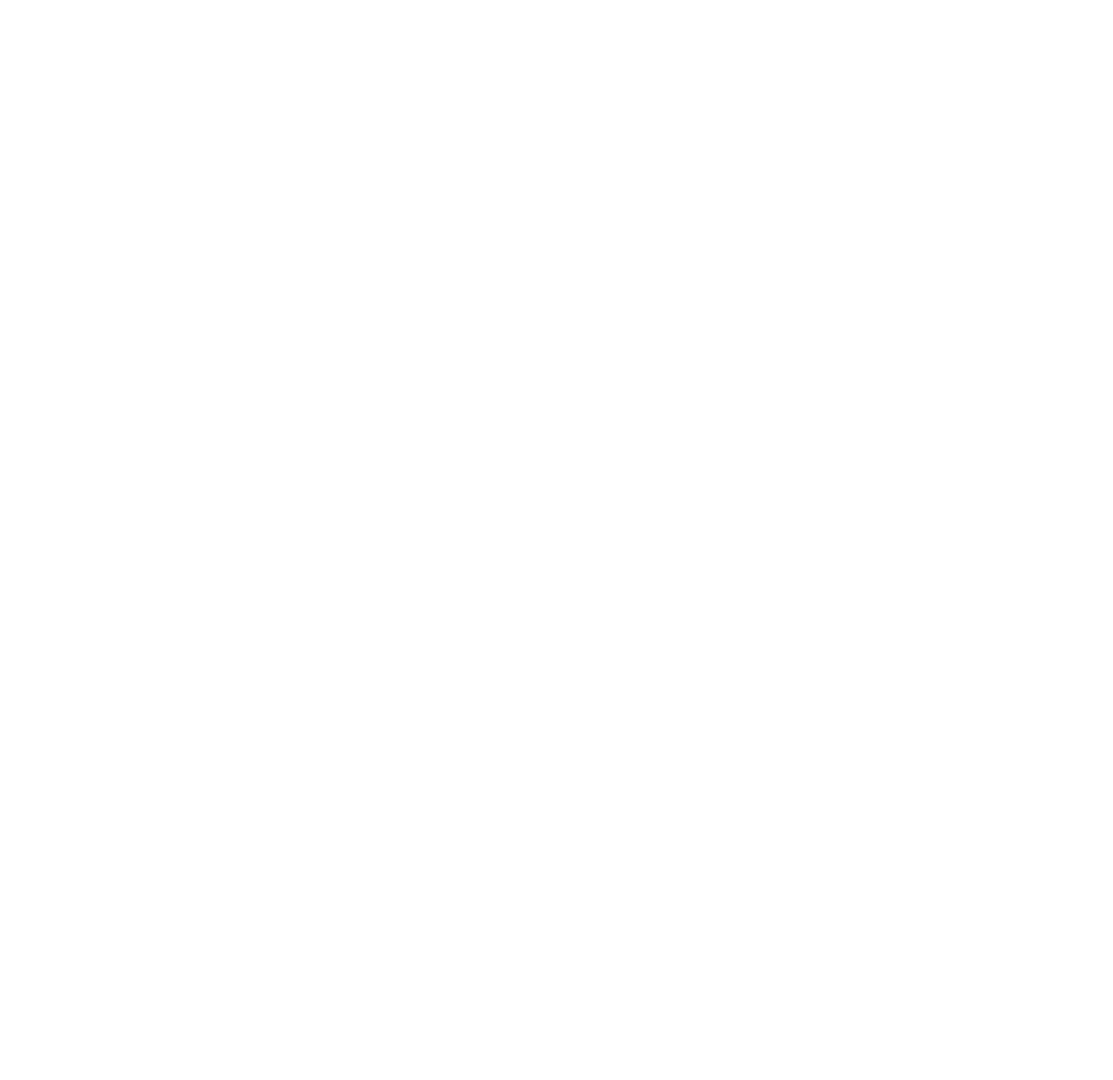
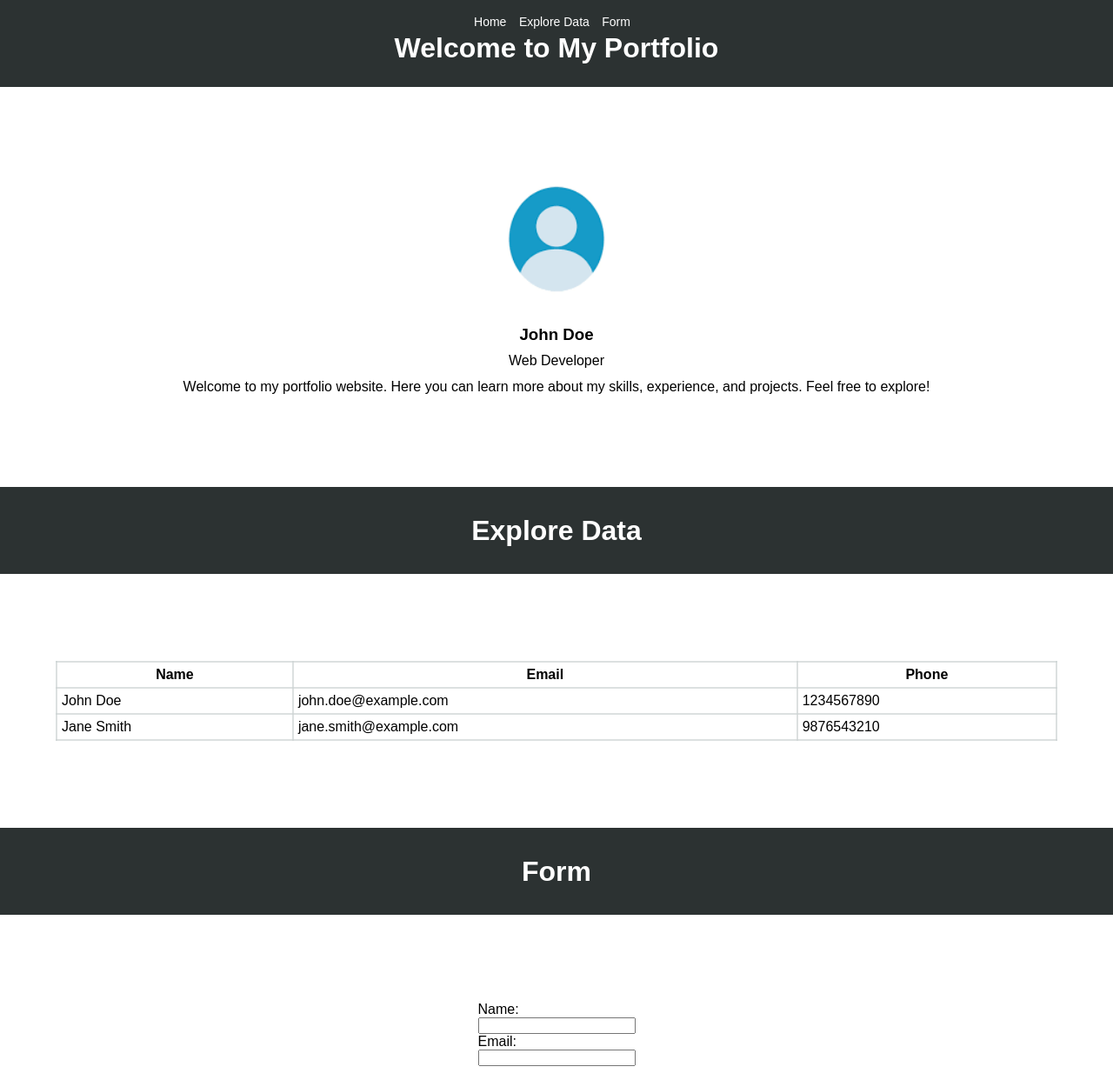
Before and after one commit to helmud21/LatihanHTGO, a plain HTML site: page app/index.html in a window 1280 px wide. Shown: the whole page at 87% size. Before the commit the page ends 800 px from the top, so only its background shows below. Drawn offline with Linux system fonts and the light colour scheme.

Commit message:
upload perubahan pada file index.html dan style.css

```diff
--- a/app/index.html
+++ b/app/index.html
@@ -4,8 +4,77 @@
     <meta charset="UTF-8">
     <meta name="viewport" content="width=device-width, initial-scale=1.0">
     <title>Document</title>
+
+    <link rel="stylesheet" href="../src/style.css">
 </head>
 <body>
+    <div class="body">
+        <!-- komponen div yang berisi Release 1 pada file simlc1.md (Release3.png) -->
+        <div class="home konten">
+            <div class="home-header">
+                <ul>
+                    <li>Home</li>
+                    <li>Explore Data</li>
+                    <li>Form</li>
+                </ul>
+                <h1>Welcome to My Portfolio</h1>
+            </div>
 
+            <div class="home-body">
+                <img src="../src/gambar/profile.png" alt="Gambar Profile">
+                <h3>John Doe</h3>
+                <p>Web Developer</p>
+                <p>Welcome to my portfolio website. Here you can learn more about my skills, experience, and projects. Feel free to explore!</p>
+            </div>
+        </div>
+
+        <!-- komponen div yang berisi Release 2 pada file simlc1.md (Release2.png) -->
+        <div class="exploring-data konten">
+            <div class="exploring-data-header">
+                <h1>Explore Data</h1>
+            </div>
+
+            <div class="exploring-data-body">
+                <table>
+                    <tr>
+                        <th>Name</th>
+                        <th>Email</th>
+                        <th>Phone</th>
+                    </tr>
+                    <tr>
+                        <td>John Doe</td>
+                        <td>john.doe@example.com</td>
+                        <td>1234567890</td>
+                    </tr>
+                    <tr>
+                        <td>Jane Smith</td>
+                        <td>jane.smith@example.com</td>
+                        <td>9876543210</td>
+                    </tr>
+                </table>
+            </div>
+        </div>
+
+        <!-- komponen div yang berisi Release 3 pada file simlc1.md (Release1.png) -->
+        <div class="form konten">
+            <div class="form-header">
+                <h1>Form</h1>
+            </div>
+
+            <div class="form-body">
+                <ul>
+                    <li>
+                        <p>Name:</p>
+                        <input type="text">
+                    </li>
+                    <li>
+                        <p>Email:</p>
+                        <input type="text">
+                    </li>
+                    <li></li>
+                </ul>
+            </div>
+        </div>
+    </div>
 </body>
 </html>
--- a/src/style.css
+++ b/src/style.css
@@ -0,0 +1,79 @@
+* {
+    margin: 0;
+    padding: 0;
+    font-family: Arial, Helvetica, sans-serif;
+}
+
+h1{
+    color: white;
+}
+
+ul {
+    list-style-type: none;
+}
+
+.konten {
+    display: flex;
+    flex-direction: column;
+    margin-bottom: 100px;
+}
+
+.home-header {
+    width: 100%;
+    height: 100px;
+    background-color: rgb(22, 28, 28, 0.9);
+    text-align: center;
+    color: white;
+    line-height: 30px;
+}
+
+.home-header ul li{
+    font-size: 14px;
+    display: inline-block;
+    margin-right: 10px;
+    margin-top: 10px;
+}
+
+.home-body {
+    display: flex;
+    flex-direction: column;
+    align-items: center;
+    line-height: 30px;
+    margin-top: 100px;
+}
+
+.home-body img {
+    width: 150px;
+    height: 150px;
+    margin-bottom: 20px;
+}
+
+.exploring-data-header, .form-header {
+    width: 100%;
+    height: 100px;
+    background-color: rgb(22, 28, 28, 0.9);
+    text-align: center;
+    line-height: 100px;
+    margin-bottom: 100px;
+}
+
+.exploring-data-body {
+    display: flex;
+    justify-content: center;
+}
+
+table {
+    border-collapse: collapse;
+    width: 90%;
+}
+
+th, td{
+    border: solid 2px rgb(205, 211, 211, 0.7);
+    padding: 5px;
+}
+
+.form-body {
+    display: flex;
+    flex-direction: column;
+    align-items: center;
+}
```
Also changed, not shown: src/gambar/profile.png (added), src/gambar/team.jpg (added).
